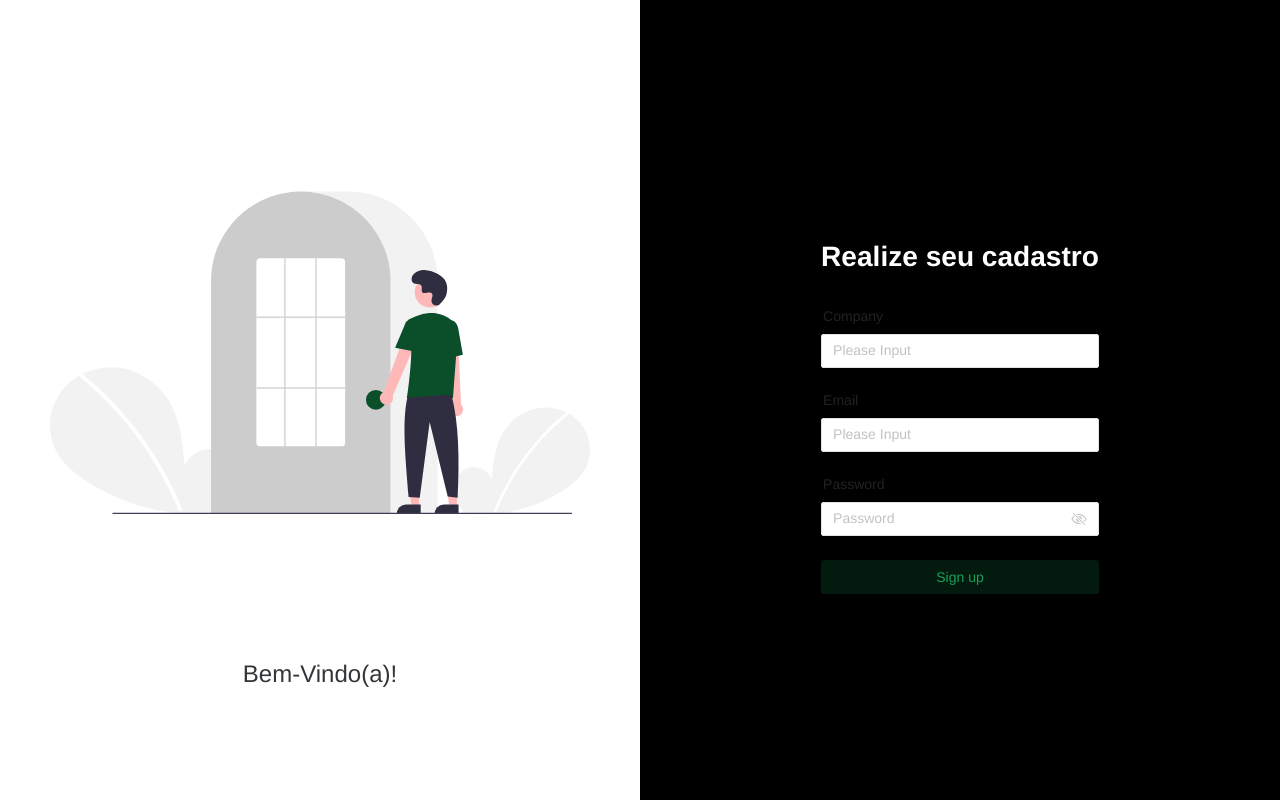
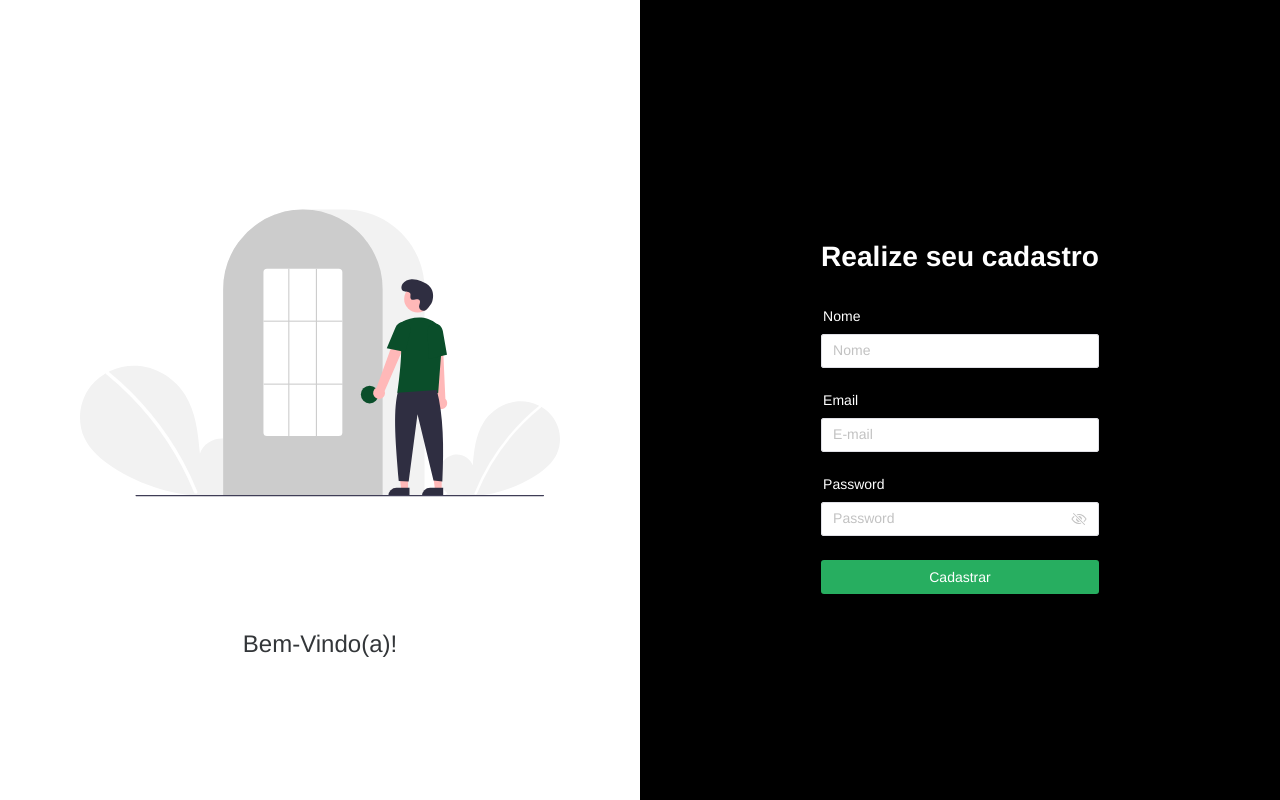
Before and after one commit to recupADS6/front-end, a Vue app: page /cadastrar-usuario in a window 1280 px wide. Built offline with nearby package versions, Linux system fonts and the light colour scheme.

Commit message:
feat: add userData

```diff
--- a/src/components/UserForm.vue
+++ b/src/components/UserForm.vue
@@ -14,26 +14,26 @@
         <n-card :content-style="customContentStyle">
         <n-form>
             <h3>Realize seu cadastro</h3>
-          <n-form-item-row label="Company">
-            <n-input />
+          <n-form-item-row label="Nome" label-style="color: white">
+            <n-input v-model:value="userData.userName" placeholder="Nome"/>
           </n-form-item-row>
-          <n-form-item-row label="Email">
-            <n-input />
+          <n-form-item-row label="Email" label-style="color: white">
+            <n-input v-model:value="userData.userEmail" placeholder="E-mail"/>
           </n-form-item-row>
-          <n-form-item-row label="Password">
+          <n-form-item-row label="Password" label-style="color: white">
             <n-input
+            v-model:value="userData.userPassword"
             type="password"
             show-password-on="click"
             placeholder="Password"
             :maxlength="8" />
-
             <template #password-visible-icon>
                 <n-icon :size="16" :component="GlassesOutline" />
             </template>
           </n-form-item-row>
         </n-form>
-        <n-button type="primary" block secondary strong>
-          Sign up
+        <n-button color="#27AE60" block strong @click="registerUser">
+          Cadastrar
         </n-button>
         </n-card>
       </div>
@@ -48,7 +48,9 @@
 
     export default defineComponent({
     setup() {
+      var timeInMs = Date.now();
         return {
+          timeInMs,
         GlassesOutline,
         };
     },
@@ -58,6 +60,10 @@
             userName: '',
             userEmail: '',
             userPassword: '',
+            userRole: 'ROLE_USER',
+            userStatus: true,
+            createAt: this.timeInMs,
+            updatedAt: this.timeInMs,
         },
         customContentStyle: {
             background: '#000000',
@@ -67,13 +73,10 @@
         },
         };
     },
-
-
-
     methods: {
         async registerUser() {
         try {
-            const response = await axios.post(`${baseURL}/user/add`, this.userData);
+            const response = await axios.post(`${baseURL}/api/users`, this.userData);
             console.log('Usuário registrado com sucesso', response.data);
         } catch (error) {
             console.error('Erro ao registrar o usuário', error);
@@ -93,12 +96,10 @@
 
   .left-half {
     flex: 1;
-
     display: flex;
     justify-content: center;
     align-items: center;
   }
-
   .right-half {
     flex: 1;
     background-color: black;
@@ -111,12 +112,15 @@
     background-color: black;
     border: 0;
   }
-.img-login {
-  width:540px;
-  height: 540px;
-}
-.welcome-text {
+  .img-login {
+    width:480px;
+    height: 480px;
+  }
+  .welcome-text {
     font-size: 24px;
     text-align: center;
   }
+  n-form-item-row label{
+    color:brown;
+  }
 </style>
```
